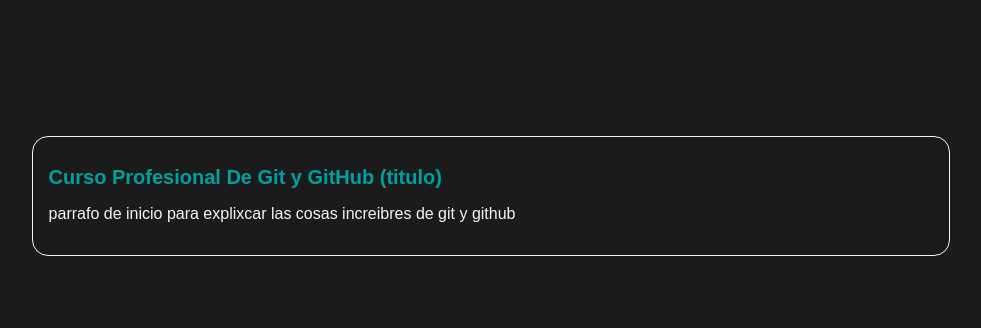
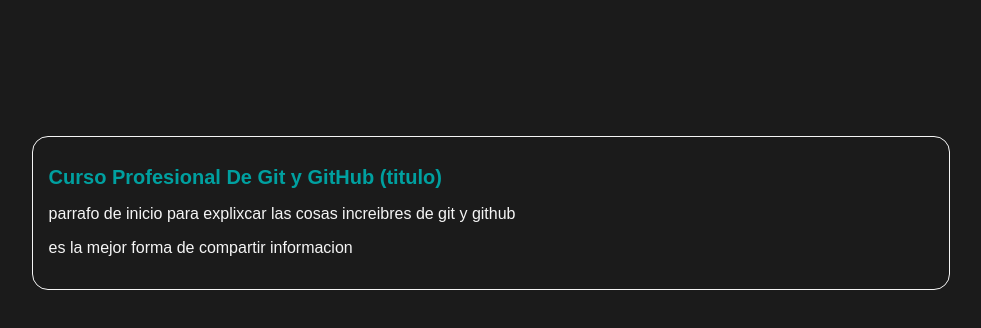
Before and after one commit to YakeCode/curso-gityGithub, a plain HTML site: page proyecto1/index.html in a window 1280 px wide. Shown: the whole page, without its empty margins (149-1130 px from the left). Drawn offline with Linux system fonts and the light colour scheme.

Commit message:
comit al main para agregar un nuevo p

```diff
--- a/proyecto1/css/style.css
+++ b/proyecto1/css/style.css
@@ -18,6 +18,7 @@ body{
 
 }
 #Container h1{
+
     font-size: 20px;
     color: rgb(0, 160, 160);
 }
--- a/proyecto1/index.html
+++ b/proyecto1/index.html
@@ -11,6 +11,7 @@
         <div id="post">
             <h1>Curso Profesional De Git y GitHub (titulo)</h1>
             <p>parrafo de inicio para explixcar las cosas increibres de git y github</p>
+            <p>es la mejor forma de compartir informacion</p>
         </div>
 
     </div>
```
